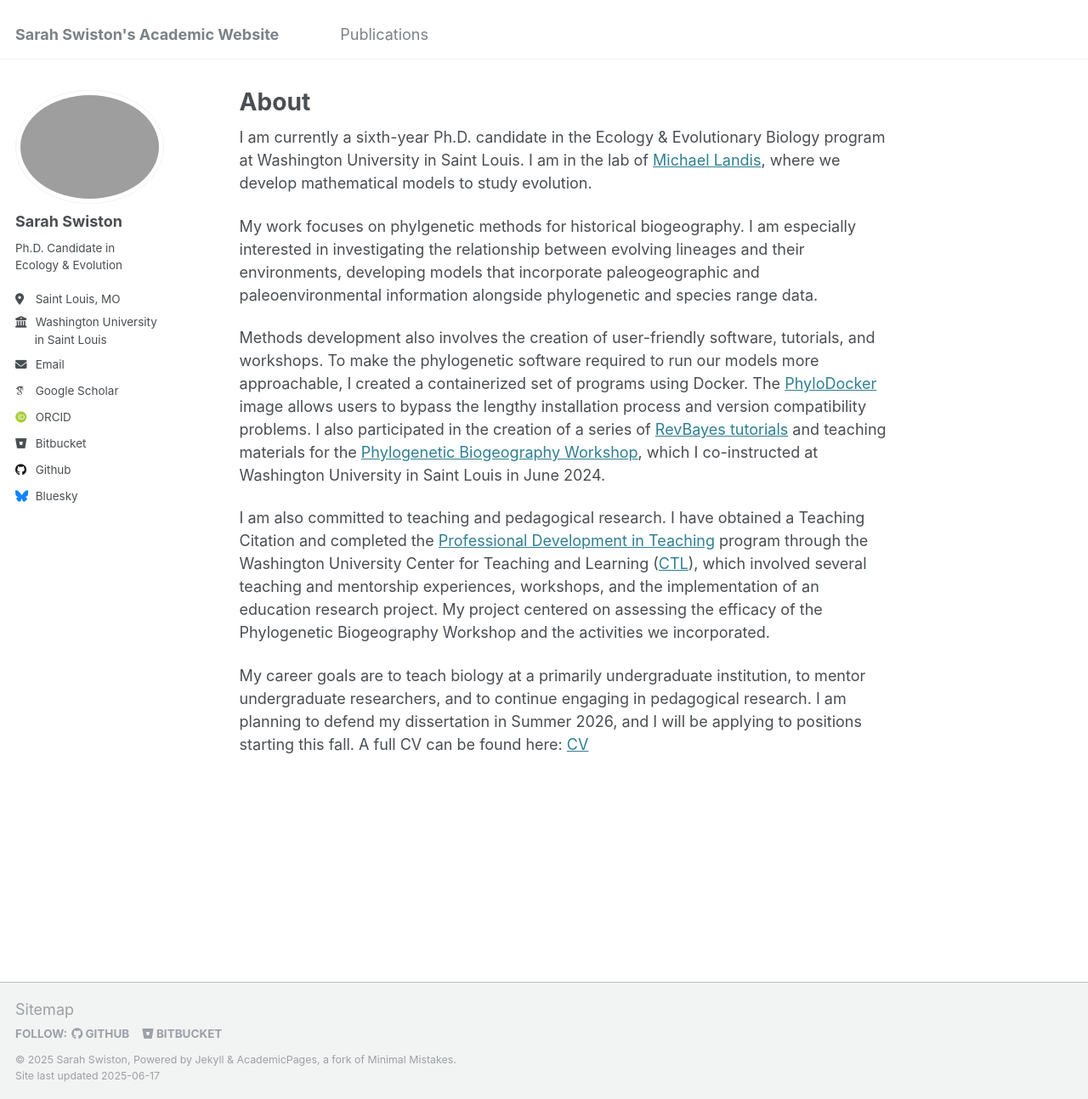
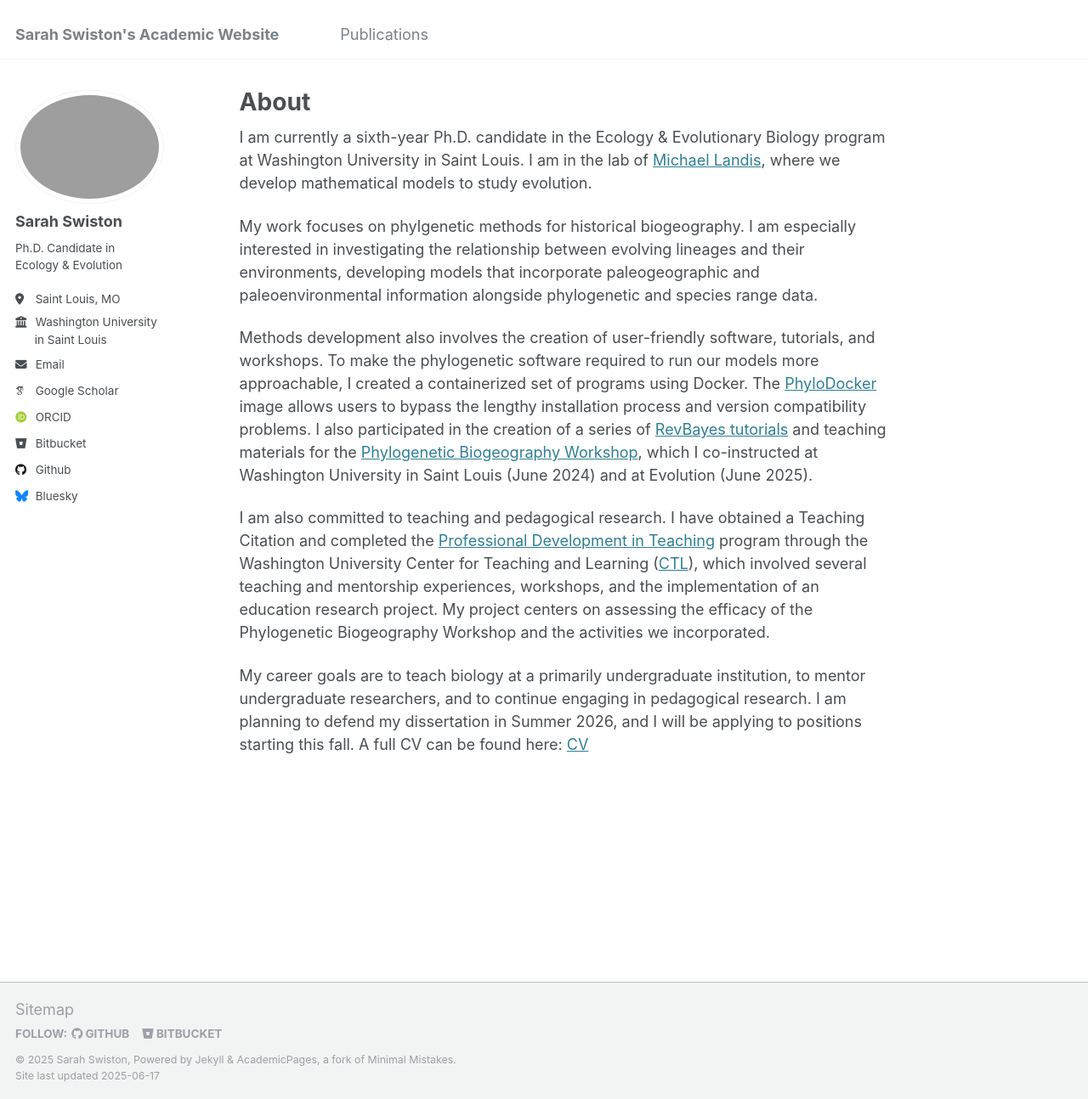
Before and after one commit to sswiston/sswiston.github.io, a Jekyll site: the page built from _pages/about.md, in a window 1280 px wide and 1294 px high. Shown: the whole window at 85% size. Built offline with Jekyll 4.4.1, drawn with Linux system fonts in a browser that asks for light colours; some web fonts are replaced.

Commit message:
updating main page content

```diff
--- a/_pages/about.md
+++ b/_pages/about.md
@@ -11,8 +11,8 @@ I am currently a sixth-year Ph.D. candidate in the Ecology & Evolutionary Biolog
 
 My work focuses on phylgenetic methods for historical biogeography. I am especially interested in investigating the relationship between evolving lineages and their environments, developing models that incorporate paleogeographic and paleoenvironmental information alongside phylogenetic and species range data.
 
-Methods development also involves the creation of user-friendly software, tutorials, and workshops. To make the phylogenetic software required to run our models more approachable, I created a containerized set of programs using Docker. The [PhyloDocker](https://hub.docker.com/r/sswiston/phylo_docker) image allows users to bypass the lengthy installation process and version compatibility problems. I also participated in the creation of a series of [RevBayes tutorials](https://revbayes.github.io/tutorials/fig_intro/) and teaching materials for the [Phylogenetic Biogeography Workshop](https://sites.wustl.edu/hawaiianplantbiogeography/phylogenetic-biogeography-workshop-wustl/), which I co-instructed at Washington University in Saint Louis in June 2024.
+Methods development also involves the creation of user-friendly software, tutorials, and workshops. To make the phylogenetic software required to run our models more approachable, I created a containerized set of programs using Docker. The [PhyloDocker](https://hub.docker.com/r/sswiston/phylo_docker) image allows users to bypass the lengthy installation process and version compatibility problems. I also participated in the creation of a series of [RevBayes tutorials](https://revbayes.github.io/tutorials/fig_intro/) and teaching materials for the [Phylogenetic Biogeography Workshop](https://sites.wustl.edu/hawaiianplantbiogeography/phylogenetic-biogeography-workshop-wustl/), which I co-instructed at Washington University in Saint Louis (June 2024) and at Evolution (June 2025).
 
-I am also committed to teaching and pedagogical research. I have obtained a Teaching Citation and completed the [Professional Development in Teaching](https://ctl.wustl.edu/professional-development-in-teaching/) program through the Washington University Center for Teaching and Learning ([CTL](https://ctl.wustl.edu/)), which involved several teaching and mentorship experiences, workshops, and the implementation of an education research project. My project centered on assessing the efficacy of the Phylogenetic Biogeography Workshop and the activities we incorporated.
+I am also committed to teaching and pedagogical research. I have obtained a Teaching Citation and completed the [Professional Development in Teaching](https://ctl.wustl.edu/professional-development-in-teaching/) program through the Washington University Center for Teaching and Learning ([CTL](https://ctl.wustl.edu/)), which involved several teaching and mentorship experiences, workshops, and the implementation of an education research project. My project centers on assessing the efficacy of the Phylogenetic Biogeography Workshop and the activities we incorporated.
 
 My career goals are to teach biology at a primarily undergraduate institution, to mentor undergraduate researchers, and to continue engaging in pedagogical research. I am planning to defend my dissertation in Summer 2026, and I will be applying to positions starting this fall. A full CV can be found here: [CV](http://sswiston.github.io/files/Swiston_CV.pdf)
```
